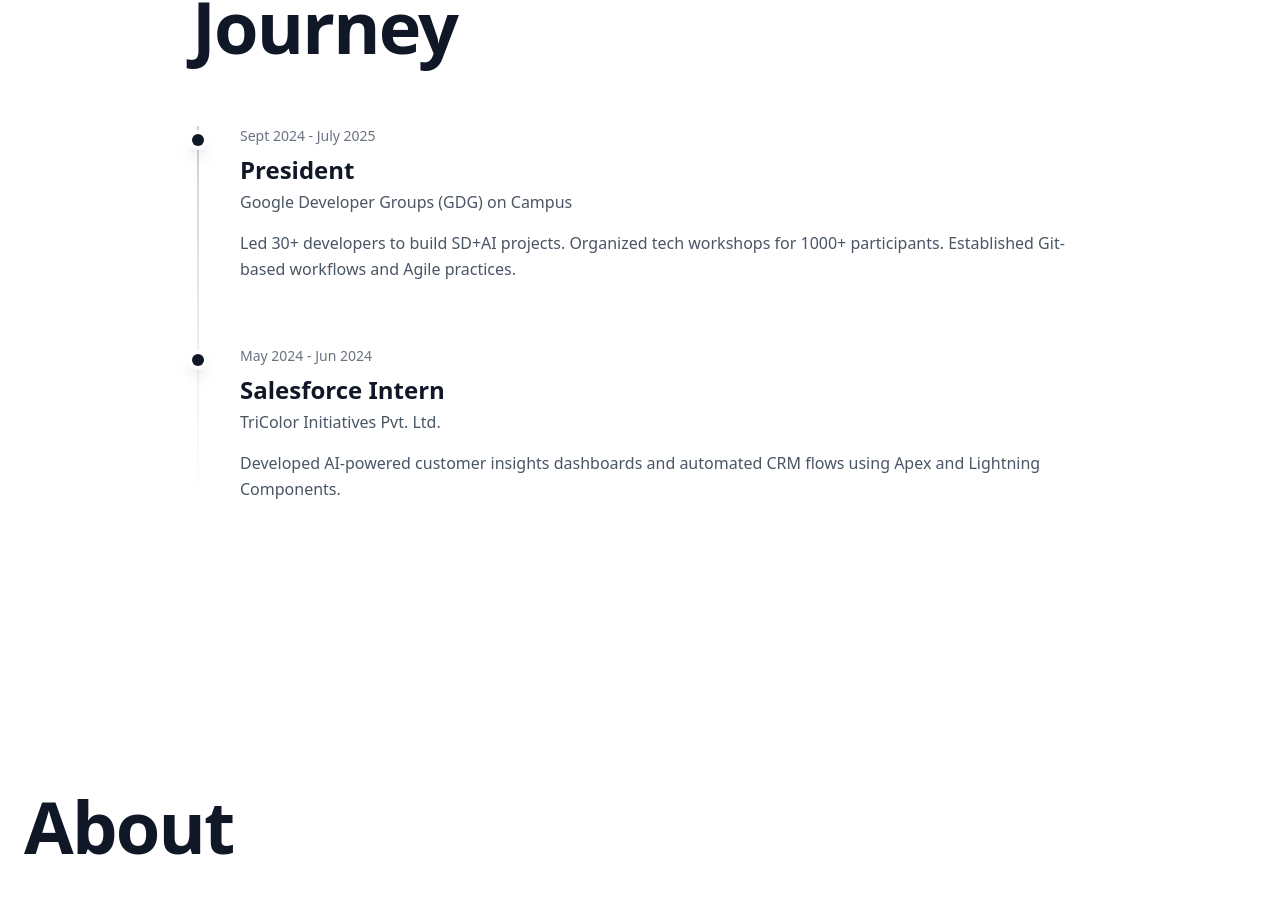
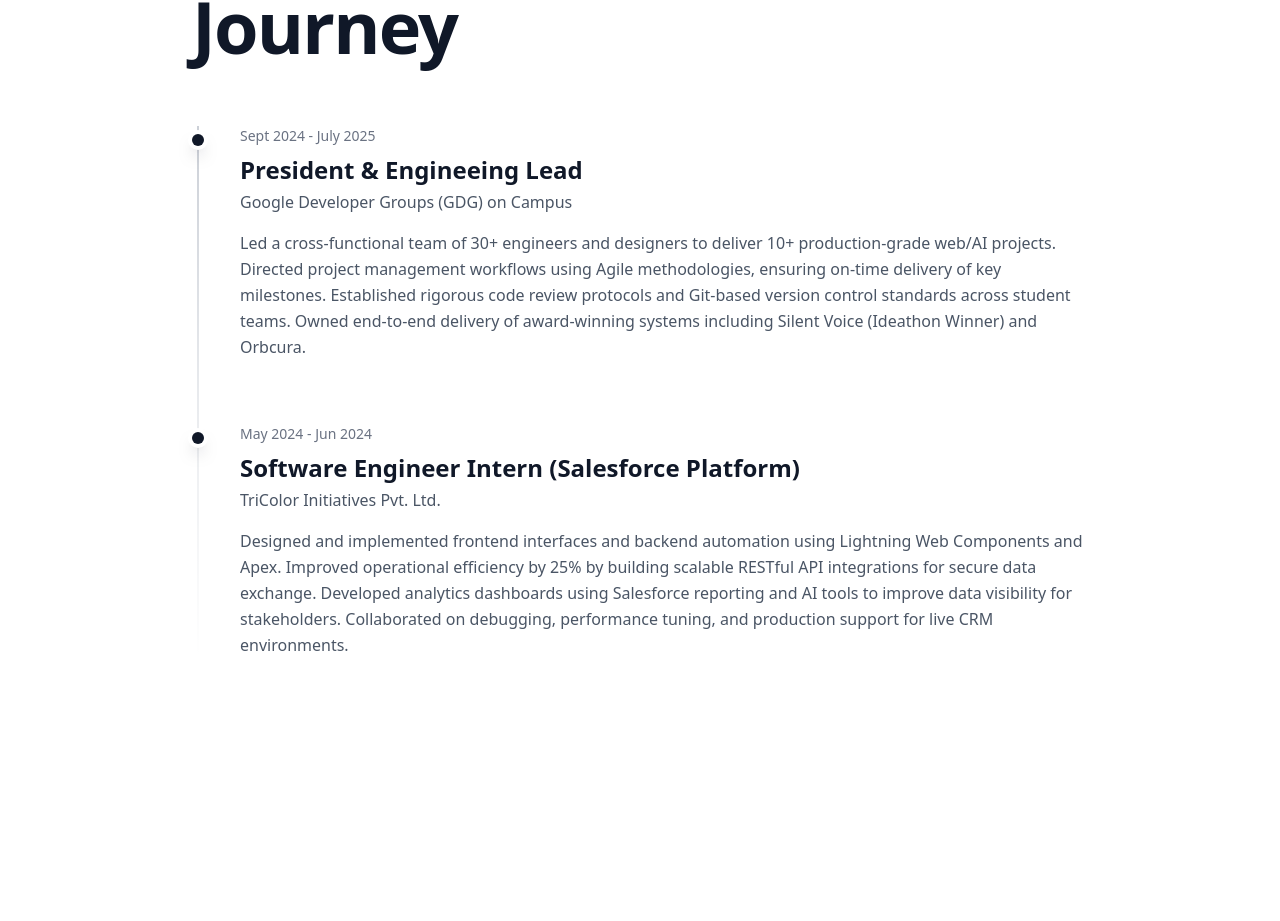
Before and after one commit to P09s/about-me, a React (Vite) app: page / in a window 1280 px wide. Shown: the part 1817-2738 px from the top of the page. Built offline with nearby package versions, Linux system fonts and the light colour scheme; grey boxes are pictures that could not be loaded; the HTML template or start-up script is replaced by a standard one.

Commit message:
roles updated

```diff
--- a/src/App.jsx
+++ b/src/App.jsx
@@ -37,15 +37,15 @@ const SOCIALS = [
 const EXPERIENCES = [
   {
     company: "Google Developer Groups (GDG) on Campus",
-    role: "President",
+    role: "President & Engineeing Lead",
     period: "Sept 2024 - July 2025",
-    description: "Led 30+ developers to build SD+AI projects. Organized tech workshops for 1000+ participants. Established Git-based workflows and Agile practices."
+    description: "Led a cross-functional team of 30+ engineers and designers to deliver 10+ production-grade web/AI projects. Directed project management workflows using Agile methodologies, ensuring on-time delivery of key milestones. Established rigorous code review protocols and Git-based version control standards across student teams. Owned end-to-end delivery of award-winning systems including Silent Voice (Ideathon Winner) and Orbcura."
   },
   {
     company: "TriColor Initiatives Pvt. Ltd.",
-    role: "Salesforce Intern",
+    role: "Software Engineer Intern (Salesforce Platform)",
     period: "May 2024 - Jun 2024",
-    description: "Developed AI-powered customer insights dashboards and automated CRM flows using Apex and Lightning Components."
+    description: "Designed and implemented frontend interfaces and backend automation using Lightning Web Components and Apex. Improved operational efficiency by 25% by building scalable RESTful API integrations for secure data exchange. Developed analytics dashboards using Salesforce reporting and AI tools to improve data visibility for stakeholders. Collaborated on debugging, performance tuning, and production support for live CRM environments."
   }
 ];
 
```
